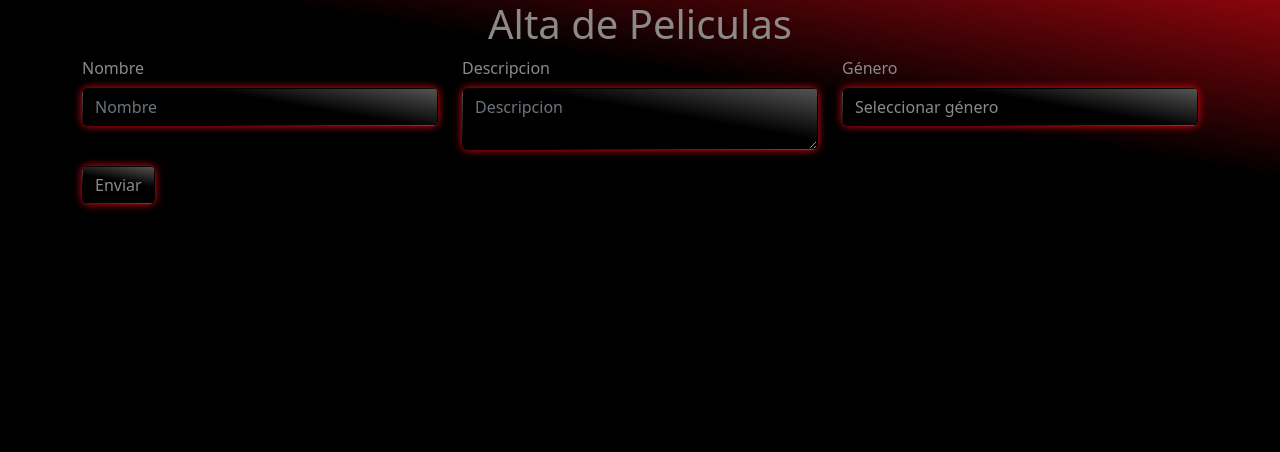
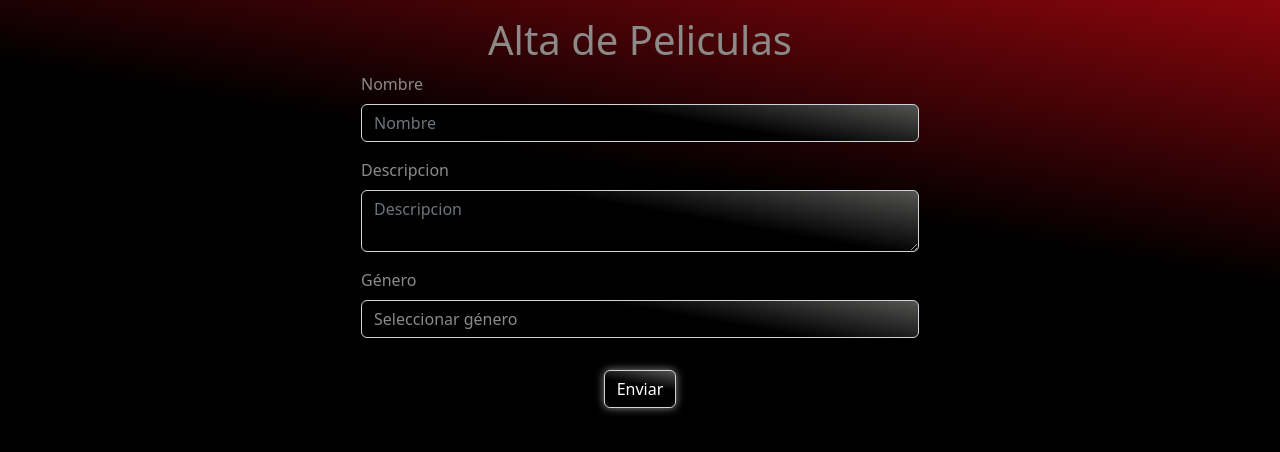
Before and after one commit to herreranicolas/react-ejercicio-10, a React (Vite) app: page / in a window 1280 px wide. Shown: the top 452 px of the page. Built offline with nearby package versions, Linux system fonts and the light colour scheme.

Commit message:
Agregue centrado al formulario y margen arriba

```diff
--- a/src/App.css
+++ b/src/App.css
@@ -12,17 +12,32 @@ body {
 .form-select:active,
 .form-select:focus,
 .form-select:hover,
+textarea {
+  color: #8b8a88 !important;
+  background: linear-gradient(10deg, #e5091400 58%, #8b8a88 128%), #000;
+  background-repeat: no-repeat;
+}
+
 .btn,
 .btn:hover,
 .btn:focus,
-.btn:active,
-textarea {
-  color: #8b8a88 !important;
+.btn:active {
   background: linear-gradient(10deg, #e5091400 58%, #8b8a88 128%), #000;
-  border-color: #e5091400 !important;
-  box-shadow: 0 1px 1px #e5091400 inset, 0 0 8px #e50914;
-  outline: 0 none;
+  border-color: #ced4da;
+  box-shadow: 0 1px 1px #00000013 inset, 0 0 8px #8b8a88;
   outline: 0 none !important;
+}
+
+.btn:active:focus {
+  background: linear-gradient(10deg, #e5091400 58%, #e50914 128%), #000;
+  background-repeat: no-repeat;
+  border-color: #e50914;
+  box-shadow: 0 1px 1px #00000013 inset, 0 0 8px #8b8a88;
+  outline: 0 none !important;
+}
+
+option:hover {
+  background-color: #e50914;
 }
 
 input:-webkit-autofill,
@@ -32,3 +47,21 @@ input:-webkit-autofill:active {
   -webkit-box-shadow: 0 0 0 30px #e5091400 inset !important;
   -webkit-text-fill-color: #8b8a88 !important;
 }
+
+textarea.form-control {
+  min-height: calc(1.5em + 0.75rem + 2px);
+  max-height: calc(4.5em + 2.25rem + 6px);
+}
+
+@media (min-width: 768px) {
+  form {
+    width: 50%;
+  }
+
+  .container {
+    display: flex;
+    flex-direction: column;
+    justify-content: center;
+    align-items: center;
+  }
+}
--- a/src/App.jsx
+++ b/src/App.jsx
@@ -5,7 +5,7 @@ import FormularioPelicula from "./components/FormularioPelicula";
 
 function App() {
   return (
-    <Container>
+    <Container className="my-3">
       <h1 className="text-center">Alta de Peliculas</h1>
       <FormularioPelicula />
     </Container>
--- a/src/components/FormularioPelicula.jsx
+++ b/src/components/FormularioPelicula.jsx
@@ -17,7 +17,7 @@ function FormularioPelicula() {
   return (
     <Form noValidate validated={validated} onSubmit={handleSubmit}>
       <Row className="mb-3">
-        <Form.Group as={Col} md="4" controlId="inputNombre">
+        <Form.Group as={Col} xs="12" controlId="inputNombre" className="mb-3">
           <Form.Label>Nombre</Form.Label>
           <Form.Control required type="text" placeholder="Nombre" />
           <Form.Control.Feedback>¡Excelente!</Form.Control.Feedback>
@@ -25,7 +25,12 @@ function FormularioPelicula() {
             Por favor ingresa un nombre válido
           </Form.Control.Feedback>
         </Form.Group>
-        <Form.Group as={Col} md="4" controlId="inputDescripcion">
+        <Form.Group
+          as={Col}
+          xs="12"
+          controlId="inputDescripcion"
+          className="mb-3"
+        >
           <Form.Label>Descripcion</Form.Label>
           <Form.Control required as="textarea" placeholder="Descripcion" />
           <Form.Control.Feedback>¡Excelente!</Form.Control.Feedback>
@@ -33,14 +38,14 @@ function FormularioPelicula() {
             Por favor ingresa una descripción válida
           </Form.Control.Feedback>
         </Form.Group>
-        <Form.Group as={Col} md="4">
+        <Form.Group as={Col} xs="12" className="mb-3">
           <Form.Label>Género</Form.Label>
           <Form.Select
             required
             aria-label="genero-select"
             controlId="inputGenero"
           >
-            <option>Seleccionar género</option>
+            <option value="">Seleccionar género</option>
             <option value="Comedia">Comedia</option>
             <option value="Drama">Drama</option>
             <option value="Infantil">Infantil</option>
@@ -50,8 +55,10 @@ function FormularioPelicula() {
             Por favor selecciona un género.
           </Form.Control.Feedback>
         </Form.Group>
+        <div className="text-center my-3">
+          <Button type="submit">Enviar</Button>
+        </div>
       </Row>
-      <Button type="submit">Enviar</Button>
     </Form>
   );
 }
```
